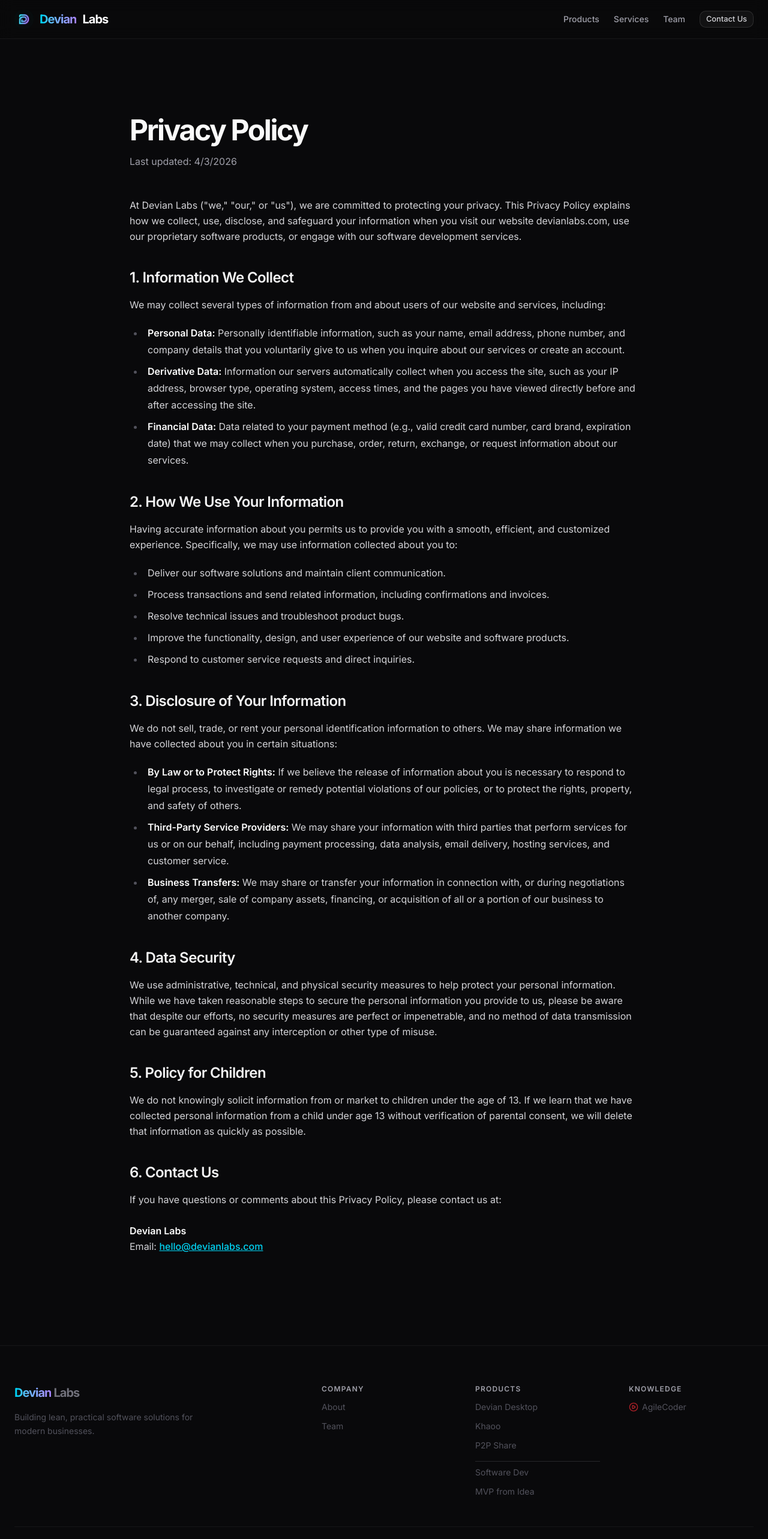
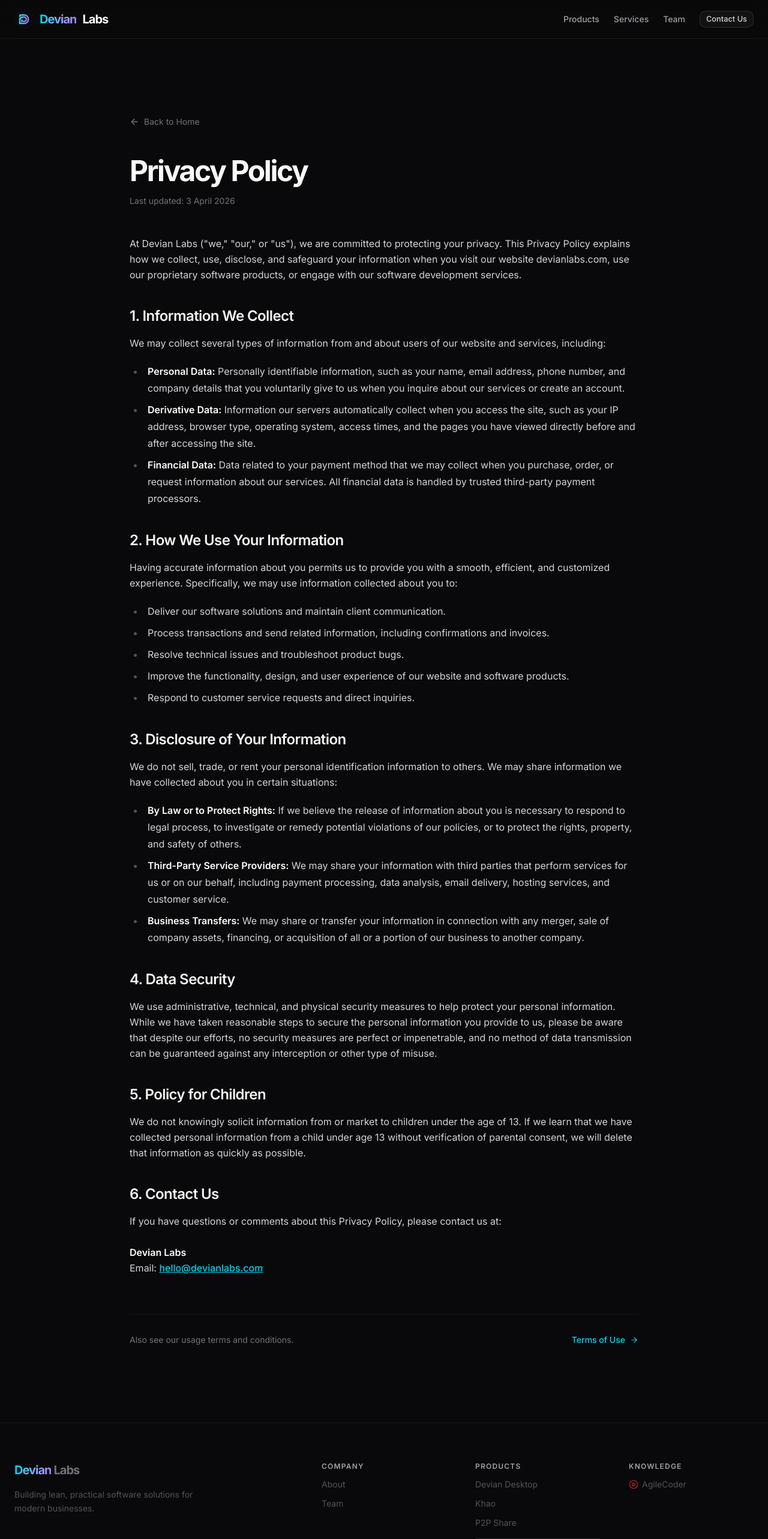
Before and after one commit to devian-labs/devianlabs.com, a Next.js app: page /privacy in a window 1280 px wide. Shown: the top 2566 px of the page at 60% size. Built offline with nearby package versions, Linux system fonts and the light colour scheme.

Commit message:
fix: back links

```diff
--- a/content/products/khaoo.md
+++ b/content/products/khaoo.md
@@ -1,16 +1,16 @@
 ---
-title: "Khaoo"
-description: "Khaoo digitizes the Menu for small vendors. QR Menu & Table Ordering."
+title: "Khao"
+description: "Khao digitizes the Menu for small vendors. QR Menu & Table Ordering."
 date: "2026-04-01"
 author: "Devian Labs Team"
 ---
 
-# Khaoo - The Digital Menu Revolution
+# Khao - The Digital Menu Revolution
 
 Small vendors deserve big tech, zero complexity, and no crazy overhead.
-**Khaoo** is our digital solution for small restaurants, street food vendors, and pop-up events to instantly turn their static menus into fully functional, scannable QR ordering systems.
+**Khao** is our digital solution for small restaurants, street food vendors, and pop-up events to instantly turn their static menus into fully functional, scannable QR ordering systems.
 
-## Why Khaoo?
+## Why Khao?
 - **Zero App Download**: Customers scan the QR, order from their browser, and pay.
 - **Easy Menu Updates**: Sold out of an item? Disable it with a toggle.
 - **Affordable**: Scaled perfectly for small businesses.
--- a/src/app/page.tsx
+++ b/src/app/page.tsx
@@ -93,15 +93,15 @@ export default function Home() {
               websiteUrl="https://devian.app"
             />
             <ProductCarousel
-              title="Khaoo"
+              title="Khao"
               slides={[
-                { text: "QR code menu — no app required", image: "/khaoo-preview.png" },
-                { text: "Real-time table ordering", image: "/khaoo-preview.png" },
-                { text: "Vendor dashboard for order management", image: "/khaoo-preview.png" },
-                { text: "Works on any smartphone browser", image: "/khaoo-preview.png" },
+                { text: "QR code menu — no app required", image: "/Khao-preview.png" },
+                { text: "Real-time table ordering", image: "/Khao-preview.png" },
+                { text: "Vendor dashboard for order management", image: "/Khao-preview.png" },
+                { text: "Works on any smartphone browser", image: "/Khao-preview.png" },
               ]}
-              href="/products/khaoo"
-              websiteUrl="https://khaoo.vercel.app"
+              href="/products/Khao"
+              websiteUrl="https://Khao.vercel.app"
             />
             <ProductCarousel
               title="P2P Share"
@@ -254,25 +254,25 @@ export default function Home() {
 /* ── Product Card ─────────────────────────────────────────── */
 const accentConfig = {
   cyan: {
-    iconBg:  "bg-cyan-500/[0.1] border-cyan-500/20",
-    icon:    "text-cyan-400",
-    badge:   "bg-cyan-500/[0.1] text-cyan-400 border-cyan-500/20",
-    dot:     "bg-cyan-400",
-    hover:   "hover:border-cyan-500/35 hover:shadow-[0_0_28px_rgba(34,211,238,0.09),0_24px_48px_rgba(0,0,0,0.5)]",
+    iconBg: "bg-cyan-500/[0.1] border-cyan-500/20",
+    icon: "text-cyan-400",
+    badge: "bg-cyan-500/[0.1] text-cyan-400 border-cyan-500/20",
+    dot: "bg-cyan-400",
+    hover: "hover:border-cyan-500/35 hover:shadow-[0_0_28px_rgba(34,211,238,0.09),0_24px_48px_rgba(0,0,0,0.5)]",
   },
   purple: {
-    iconBg:  "bg-violet-500/[0.1] border-violet-500/20",
-    icon:    "text-violet-400",
-    badge:   "bg-violet-500/[0.1] text-violet-400 border-violet-500/20",
-    dot:     "bg-violet-400",
-    hover:   "hover:border-violet-500/35 hover:shadow-[0_0_28px_rgba(139,92,246,0.09),0_24px_48px_rgba(0,0,0,0.5)]",
+    iconBg: "bg-violet-500/[0.1] border-violet-500/20",
+    icon: "text-violet-400",
+    badge: "bg-violet-500/[0.1] text-violet-400 border-violet-500/20",
+    dot: "bg-violet-400",
+    hover: "hover:border-violet-500/35 hover:shadow-[0_0_28px_rgba(139,92,246,0.09),0_24px_48px_rgba(0,0,0,0.5)]",
   },
   green: {
-    iconBg:  "bg-emerald-500/[0.1] border-emerald-500/20",
-    icon:    "text-emerald-400",
-    badge:   "bg-emerald-500/[0.1] text-emerald-400 border-emerald-500/20",
-    dot:     "bg-emerald-400",
-    hover:   "hover:border-emerald-500/35 hover:shadow-[0_0_28px_rgba(52,211,153,0.09),0_24px_48px_rgba(0,0,0,0.5)]",
+    iconBg: "bg-emerald-500/[0.1] border-emerald-500/20",
+    icon: "text-emerald-400",
+    badge: "bg-emerald-500/[0.1] text-emerald-400 border-emerald-500/20",
+    dot: "bg-emerald-400",
+    hover: "hover:border-emerald-500/35 hover:shadow-[0_0_28px_rgba(52,211,153,0.09),0_24px_48px_rgba(0,0,0,0.5)]",
   },
 } as const;
 
--- a/src/app/privacy/page.tsx
+++ b/src/app/privacy/page.tsx
@@ -1,3 +1,6 @@
+import Link from "next/link";
+import { ArrowLeft, ArrowRight } from "lucide-react";
+
 export const metadata = {
   title: "Privacy Policy",
 };
@@ -6,8 +9,18 @@ export default function PrivacyPolicy() {
   return (
     <div className="min-h-screen bg-zinc-950 py-24 md:py-32">
       <div className="container mx-auto max-w-4xl px-4 md:px-6">
+
+        {/* Back link */}
+        <Link
+          href="/"
+          className="inline-flex items-center gap-2 text-sm text-zinc-500 hover:text-cyan-400 mb-12 transition-colors duration-200 group"
+        >
+          <ArrowLeft className="w-4 h-4 group-hover:-translate-x-0.5 transition-transform duration-200" />
+          Back to Home
+        </Link>
+
         <h1 className="text-4xl md:text-5xl font-bold tracking-tighter text-zinc-50 mb-4">Privacy Policy</h1>
-        <p className="text-zinc-400 mb-12">Last updated: {new Date().toLocaleDateString()}</p>
+        <p className="text-zinc-500 mb-12 text-sm">Last updated: {new Date().toLocaleDateString("en-IN", { day: "numeric", month: "long", year: "numeric" })}</p>
 
         <div className="prose prose-invert prose-zinc max-w-none text-zinc-300">
           <p className="leading-relaxed">
@@ -19,7 +32,7 @@ export default function PrivacyPolicy() {
           <ul className="list-disc pl-6 space-y-2 mb-6">
             <li><strong>Personal Data:</strong> Personally identifiable information, such as your name, email address, phone number, and company details that you voluntarily give to us when you inquire about our services or create an account.</li>
             <li><strong>Derivative Data:</strong> Information our servers automatically collect when you access the site, such as your IP address, browser type, operating system, access times, and the pages you have viewed directly before and after accessing the site.</li>
-            <li><strong>Financial Data:</strong> Data related to your payment method (e.g., valid credit card number, card brand, expiration date) that we may collect when you purchase, order, return, exchange, or request information about our services.</li>
+            <li><strong>Financial Data:</strong> Data related to your payment method that we may collect when you purchase, order, or request information about our services. All financial data is handled by trusted third-party payment processors.</li>
           </ul>
 
           <h2 className="text-2xl mt-10 mb-4 text-zinc-100 font-semibold tracking-tight">2. How We Use Your Information</h2>
@@ -37,7 +50,7 @@ export default function PrivacyPolicy() {
           <ul className="list-disc pl-6 space-y-2 mb-6">
             <li><strong>By Law or to Protect Rights:</strong> If we believe the release of information about you is necessary to respond to legal process, to investigate or remedy potential violations of our policies, or to protect the rights, property, and safety of others.</li>
             <li><strong>Third-Party Service Providers:</strong> We may share your information with third parties that perform services for us or on our behalf, including payment processing, data analysis, email delivery, hosting services, and customer service.</li>
-            <li><strong>Business Transfers:</strong> We may share or transfer your information in connection with, or during negotiations of, any merger, sale of company assets, financing, or acquisition of all or a portion of our business to another company.</li>
+            <li><strong>Business Transfers:</strong> We may share or transfer your information in connection with any merger, sale of company assets, financing, or acquisition of all or a portion of our business to another company.</li>
           </ul>
 
           <h2 className="text-2xl mt-10 mb-4 text-zinc-100 font-semibold tracking-tight">4. Data Security</h2>
@@ -58,6 +71,18 @@ export default function PrivacyPolicy() {
             Email: <a href="mailto:hello@devianlabs.com" className="text-cyan-400 hover:text-cyan-300 transition-colors">hello@devianlabs.com</a>
           </p>
         </div>
+
+        {/* Cross-link to Terms */}
+        <div className="mt-16 pt-8 border-t border-white/[0.06] flex flex-col sm:flex-row items-start sm:items-center justify-between gap-4">
+          <p className="text-sm text-zinc-500">Also see our usage terms and conditions.</p>
+          <Link
+            href="/terms"
+            className="inline-flex items-center gap-2 text-sm font-medium text-cyan-400 hover:text-cyan-300 transition-colors duration-200 group"
+          >
+            Terms of Use <ArrowRight className="w-3.5 h-3.5 group-hover:translate-x-0.5 transition-transform duration-200" />
+          </Link>
+        </div>
+
       </div>
     </div>
   );
--- a/src/app/team/page.tsx
+++ b/src/app/team/page.tsx
@@ -1,4 +1,4 @@
-import { ExternalLink, Users } from "lucide-react";
+import { ExternalLink, Users, ArrowLeft, ArrowRight } from "lucide-react";
 import Link from "next/link";
 import Image from "next/image";
 
@@ -50,6 +50,13 @@ export default function TeamPage() {
         <div className="absolute inset-0 pointer-events-none [background-image:linear-gradient(rgba(255,255,255,0.03)_1px,transparent_1px),linear-gradient(90deg,rgba(255,255,255,0.03)_1px,transparent_1px)] [background-size:44px_44px] [mask-image:radial-gradient(ellipse_80%_70%_at_50%_30%,black_30%,transparent_100%)]" />
 
         <div className="container relative z-10 mx-auto max-w-4xl text-center">
+          <Link
+            href="/"
+            className="inline-flex items-center gap-2 text-sm text-zinc-500 hover:text-cyan-400 mb-10 transition-colors duration-200 group"
+          >
+            <ArrowLeft className="w-4 h-4 group-hover:-translate-x-0.5 transition-transform duration-200" />
+            Back to Home
+          </Link>
           <div className="inline-flex items-center gap-2 mb-8 px-3 py-1 rounded-full text-[11px] font-semibold tracking-widest uppercase border border-cyan-500/25 text-cyan-400 bg-cyan-500/[0.07]">
             <Users className="w-3 h-3" /> Leadership
           </div>
@@ -106,6 +113,30 @@ export default function TeamPage() {
         </div>
       </div>
 
+      {/* ── Bottom CTA ───────────────────────────────────────── */}
+      <div className="border-t border-white/[0.06] px-4 md:px-6 py-16">
+        <div className="container mx-auto max-w-5xl flex flex-col sm:flex-row items-center justify-between gap-6">
+          <div>
+            <p className="text-sm text-zinc-500 mb-1 uppercase tracking-widest font-semibold">Work with us</p>
+            <p className="text-zinc-200 font-medium">Have a project in mind? Let's talk.</p>
+          </div>
+          <div className="flex items-center gap-3">
+            <Link
+              href="/#services"
+              className="inline-flex items-center gap-2 px-5 py-2.5 rounded-full text-sm font-medium border border-white/10 text-zinc-300 hover:text-zinc-100 hover:border-zinc-600 transition-all duration-200"
+            >
+              Our Services
+            </Link>
+            <Link
+              href="mailto:hello@devianlabs.com"
+              className="inline-flex items-center gap-2 px-5 py-2.5 rounded-full text-sm font-medium border border-cyan-500/35 text-cyan-400 bg-cyan-500/[0.08] hover:border-cyan-400/65 hover:bg-cyan-500/[0.14] transition-all duration-300"
+            >
+              Get in Touch <ArrowRight className="w-3.5 h-3.5" />
+            </Link>
+          </div>
+        </div>
+      </div>
+
     </div>
   );
 }
--- a/src/app/terms/page.tsx
+++ b/src/app/terms/page.tsx
@@ -1,3 +1,6 @@
+import Link from "next/link";
+import { ArrowLeft, ArrowRight } from "lucide-react";
+
 export const metadata = {
   title: "Terms of Use",
 };
@@ -6,8 +9,18 @@ export default function TermsOfUse() {
   return (
     <div className="min-h-screen bg-zinc-950 py-24 md:py-32">
       <div className="container mx-auto max-w-4xl px-4 md:px-6">
+
+        {/* Back link */}
+        <Link
+          href="/"
+          className="inline-flex items-center gap-2 text-sm text-zinc-500 hover:text-cyan-400 mb-12 transition-colors duration-200 group"
+        >
+          <ArrowLeft className="w-4 h-4 group-hover:-translate-x-0.5 transition-transform duration-200" />
+          Back to Home
+        </Link>
+
         <h1 className="text-4xl md:text-5xl font-bold tracking-tighter text-zinc-50 mb-4">Terms of Use</h1>
-        <p className="text-zinc-400 mb-12">Last updated: {new Date().toLocaleDateString()}</p>
+        <p className="text-zinc-500 mb-12 text-sm">Last updated: {new Date().toLocaleDateString("en-IN", { day: "numeric", month: "long", year: "numeric" })}</p>
 
         <div className="prose prose-invert prose-zinc max-w-none text-zinc-300">
           <p className="leading-relaxed">
@@ -20,7 +33,7 @@ export default function TermsOfUse() {
           </p>
           <ul className="list-disc pl-6 space-y-2 mb-6">
             <li><strong>Client Projects:</strong> Engagements for custom software development are governed by specific mutual Master Service Agreements (MSAs) or Statements of Work (SOWs) signed between Devian Labs and the client, which supersede these general Terms where applicable.</li>
-            <li><strong>Proprietary Products:</strong> Our internal software products (such as Devian Desktop, Khaoo, P2P Share) are offered on an "as is" and "as available" basis, potentially carrying product-specific End User License Agreements (EULAs).</li>
+            <li><strong>Proprietary Products:</strong> Our internal software products (such as Devian Desktop, Khao, P2P Share) are offered on an "as is" and "as available" basis, potentially carrying product-specific End User License Agreements (EULAs).</li>
           </ul>
 
           <h2 className="text-2xl mt-10 mb-4 text-zinc-100 font-semibold tracking-tight">2. Intellectual Property Rights</h2>
@@ -65,6 +78,18 @@ export default function TermsOfUse() {
             Email: <a href="mailto:hello@devianlabs.com" className="text-cyan-400 hover:text-cyan-300 transition-colors">hello@devianlabs.com</a>
           </p>
         </div>
+
+        {/* Cross-link to Privacy */}
+        <div className="mt-16 pt-8 border-t border-white/[0.06] flex flex-col sm:flex-row items-start sm:items-center justify-between gap-4">
+          <p className="text-sm text-zinc-500">Also see how we handle your data.</p>
+          <Link
+            href="/privacy"
+            className="inline-flex items-center gap-2 text-sm font-medium text-cyan-400 hover:text-cyan-300 transition-colors duration-200 group"
+          >
+            Privacy Policy <ArrowRight className="w-3.5 h-3.5 group-hover:translate-x-0.5 transition-transform duration-200" />
+          </Link>
+        </div>
+
       </div>
     </div>
   );
--- a/src/components/layout/Footer.tsx
+++ b/src/components/layout/Footer.tsx
@@ -32,7 +32,7 @@ export default function Footer() {
           <div className="flex flex-col gap-3">
             <h4 className="text-xs font-semibold text-zinc-400 tracking-widest uppercase">Products</h4>
             <Link href="/products/devian-desktop" className="text-sm text-zinc-600 hover:text-cyan-400 transition-colors duration-200">Devian Desktop</Link>
-            <Link href="/products/khaoo" className="text-sm text-zinc-600 hover:text-cyan-400 transition-colors duration-200">Khaoo</Link>
+            <Link href="/products/Khao" className="text-sm text-zinc-600 hover:text-cyan-400 transition-colors duration-200">Khao</Link>
             <Link href="/products/p2p-share" className="text-sm text-zinc-600 hover:text-cyan-400 transition-colors duration-200">P2P Share</Link>
             <div className="pt-2 mt-1 border-t border-zinc-800 flex flex-col gap-3">
               <Link href="/services/software-development" className="text-sm text-zinc-600 hover:text-violet-400 transition-colors duration-200">Software Dev</Link>
```
